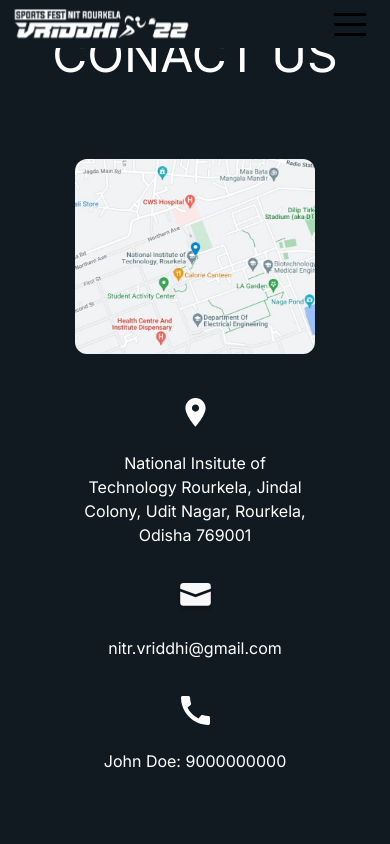
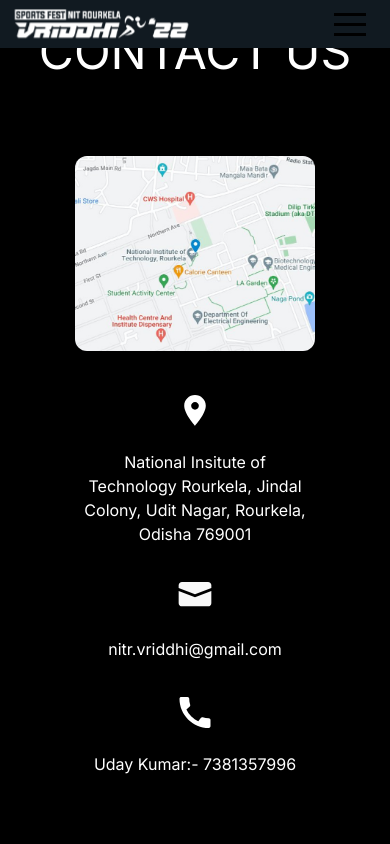
Before and after one commit to Webwiznitr/VRIDDHI, a Next.js app in the folder vriddhi/: page /Components/Contact in a window 390 px wide. Shown: the top 844 px of the page. Built offline with nearby package versions, Linux system fonts and the light colour scheme.

Commit message:
Contact and footer update

```diff
--- a/vriddhi/src/app/Components/Contact/page.js
+++ b/vriddhi/src/app/Components/Contact/page.js
@@ -4,12 +4,11 @@ import Image from "next/image";
 
 const page = () => {
   return (
-    <section className="min-h-screen bg-[#111A21]  flex flex-col text-white justify-center items-center overflow-hidden ">
-      <h1 className="text-5xl uppercase mb-20 ">Conact US</h1>
+    <section className="min-h-screen bg-black flex flex-col text-white justify-center items-center overflow-hidden ">
+      <h1 className="text-5xl uppercase mb-20 ">Contact US</h1>
       <div
         className="flex flex-col md:flex-row justify-center  items-center gap-11
-    md:gap-32
-    "
+    md:gap-32"
       >
         <div className="   ">
           <Image
@@ -21,18 +20,21 @@ const page = () => {
           />
         </div>
         <div className="flex flex-col gap-9 md:w-1/4 w-[15rem] ">
-          {CotactData.map((item) => {
+          {ContactData.map((item) => {
             return (
-              <div key={item.id} className="flex md:justify-start flex-col md:flex-row md:text-start justify-center text-center items-center gap-6 md:items-center">
+              <div className="flex md:justify-start flex-col md:flex-row md:text-/start justify-center text-center items-center gap-6 md:items-center">
+                <a href={item.mail} target="_blank" className="">
                   <Image
                     src={item.logo}
                     alt="logo"
                     width={1}
                     height={1}
-                  className="w-[39px] h-[29px] "
+                    className="w-[42px] h-[31px] "
                   />
-
+                </a>
+                <div className="flex justify-center ">
                   <span className="text-white w-56 md:w-auto">{item.name}</span>
+                </div>
               </div>
             );
           })}
@@ -46,7 +48,7 @@ const page = () => {
 };
 
 export default page;
-const CotactData = [
+const ContactData = [
   {
     id: 1,
     name: "National Insitute of Technology Rourkela, Jindal Colony, Udit Nagar, Rourkela, Odisha 769001",
@@ -54,12 +56,14 @@ const CotactData = [
   },
   {
     id: 2,
-    name: 'nitr.vriddhi@gmail.com',
+    name: "nitr.vriddhi@gmail.com",
     logo: "/email.svg",
+    mail: "mailto:nitr.vriddhi@gmail.com",
   },
   {
     id: 2,
-    name: "John Doe: 9000000000",
+    name: "Uday Kumar:- 7381357996",
     logo: "/call.svg",
+    mail: "tel:7381357996",
   },
 ];
--- a/vriddhi/src/app/Components/Footer/page.js
+++ b/vriddhi/src/app/Components/Footer/page.js
@@ -4,14 +4,19 @@ import Image from "next/image";
 const Footer = () => {
   return (
     <>
-      <footer className="bg-[#0D1318]  text-white  grid md:grid-cols-5 grid-cols-reverse   ">
+      <footer className="bg-[#0D1318]  h-/[50rem] text-white  grid md:grid-cols-5 grid-cols-reverse  overflow-hidden ">
         <div className="flex flex-col md:order-1 order-5 justify-start gap-4 items-start md:ml-5 p-7 md:p-0 ">
           <h1 className="text-xl mt-7 uppercase">About</h1>
           <span>
             Vriddhi 2022 intends to feature major Sports tournaments such as
             Football, Cricket, Badminton, and much more.
           </span>
-          <span className="font-bold ">John Doe: 9000000000</span>
+          <a href="mailto:uday07512@gmail.com" className="font-bold ">
+            Uday Kumar:- 9337067360
+          </a>
+          <a href="mailto:saheelmohapatra100@gmail.com" className="font-bold ">
+            Saheel Mohapatra:-9692899851
+          </a>
           <div className="flex items-start justify-start w-full gap-3">
             <Link href="https://www.linkedin.com/company/vriddhi-iit-ism-dhanbad/">
               <img src="/email-ext.svg" alt="" />
@@ -19,10 +24,13 @@ const Footer = () => {
             <Link href="https://www.facebook.com/vriddhi.iitism/">
               <img src="/facebook.svg" alt="" />
             </Link>
-            <Link href="https://www.instagram.com/vriddhi.iitism/">
+            <Link
+              target="_blank"
+              href="https://www.instagram.com/vriddhi.nitr/"
+            >
               <img src="/instagram.svg" alt="" />
             </Link>
-            <Link href="" >
+            <Link href="">
               <img src="/twitter.svg" alt="" />
             </Link>
           </div>
@@ -31,7 +39,7 @@ const Footer = () => {
           <h1 className="text-xl mt-7 uppercase ">Quick Links</h1>
           <div>
             <ul>
-              {QucikLinks.map((item, index) => {
+              {QuickLinks.map((item, index) => {
                 return (
                   <li key={index}>
                     <Link href={item.link}>
@@ -59,10 +67,10 @@ const Footer = () => {
             </ul>
           </div>
         </div>
-        <div className="flex justify-center p-7 md:p-9 md:order-4  order-2">
+        <div className="flex justify-center p-7 md:h-[17rem] md:w-[20rem] md:p-9 md:order-4  order-2">
           <img src={"/map.jpg"} alt="" className="rounded-lg" />
         </div>
-        <div className="flex justify-center p-7 md:order-5 order-1  ">
+        <div className="flex justify-center p-7 md:h-auto md:w-[20rem] md:order-5 order-1 md:pr-16 ">
           <img src={"/all_logo.png"} alt="" className="rounded-lg" />
         </div>
       </footer>
@@ -72,7 +80,7 @@ const Footer = () => {
 
 export default Footer;
 
-export const QucikLinks = [
+export const QuickLinks = [
   {
     id: 1,
     name: "About Us",
--- a/vriddhi/src/app/page.js
+++ b/vriddhi/src/app/page.js
@@ -14,7 +14,7 @@ import Gallery from './Components/Gallery/gallery';
 
 export default function Home() {
   return (
-    <>
+    <div className='overflow-hidden'>
       <Hero/>
       <Tournaments/>
     <Score/>
@@ -22,7 +22,7 @@ export default function Home() {
     <About/>
       <Team/>
     <Contact/>
-    </>
+    </div>
   );
 
 
```
Also changed, not shown: vriddhi/src/app/Components/About.js (line endings or trailing spaces). Lines whose indentation alone changed are shown as unchanged.
